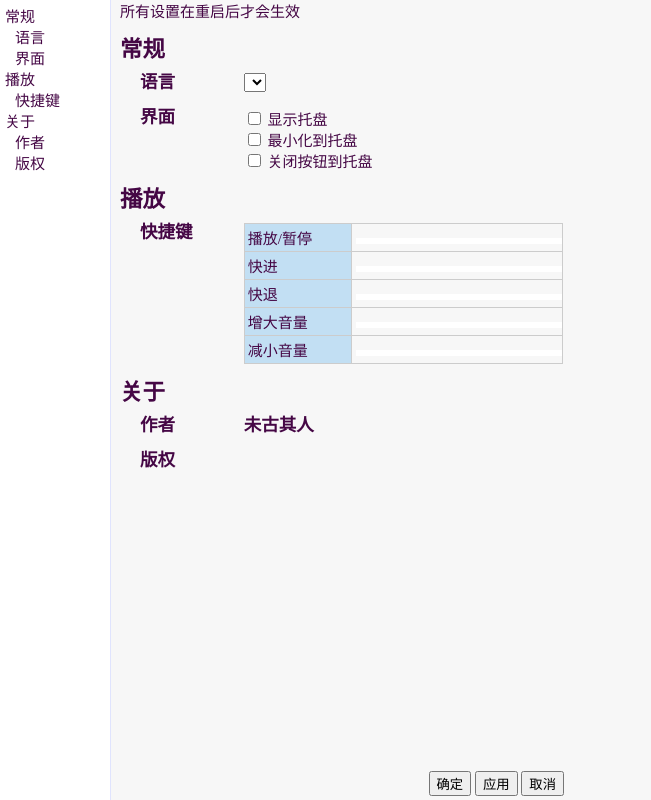
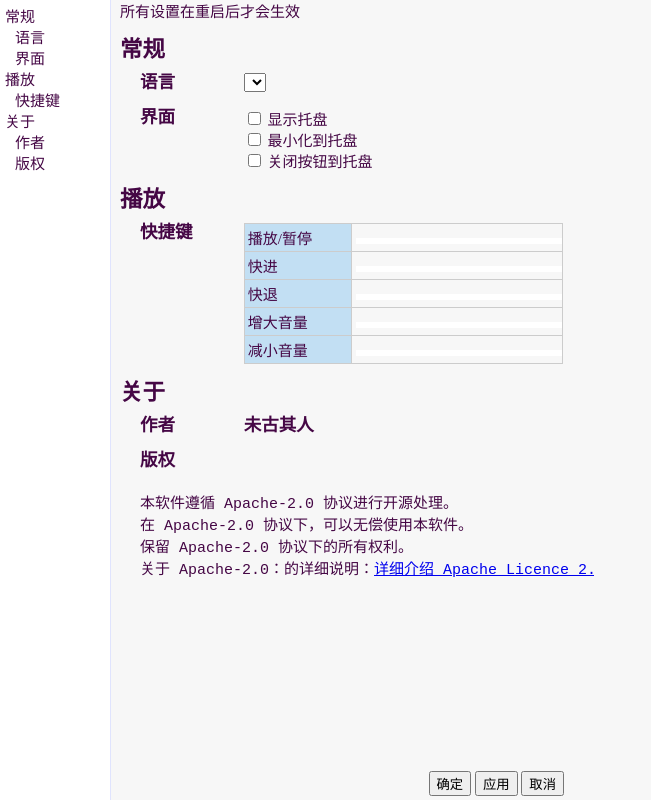
Before and after one commit to undeadway/modellplayer, an Electron app: page res/html/perferences.html in a window 1280 px wide. Shown: the whole page, without its empty margins (0-651 px from the left). Drawn offline with nearby package versions, Linux system fonts and the light colour scheme.

Commit message:
添加版权说明

```diff
--- a/res/html/perferences.html
+++ b/res/html/perferences.html
@@ -206,7 +206,11 @@
 				</ul>
 				<ul>
 					<li><h3>版权</h3></li>
-					<li></li>
+					<li><pre>本软件遵循 Apache-2.0 协议进行开源处理。
+在 Apache-2.0 协议下，可以无偿使用本软件。
+保留 Apache-2.0 协议下的所有权利。
+关于 Apache-2.0：的详细说明：<a href="https://www.oschina.net/question/12_2828">详细介绍 Apache Licence 2.0 协议</a></pre>
+					</li>
 				</ul>
 			</div>
 			<div class="btn-box">
```
